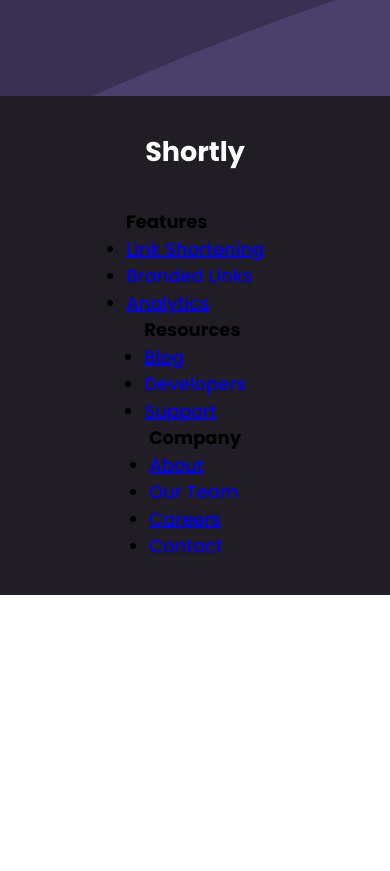
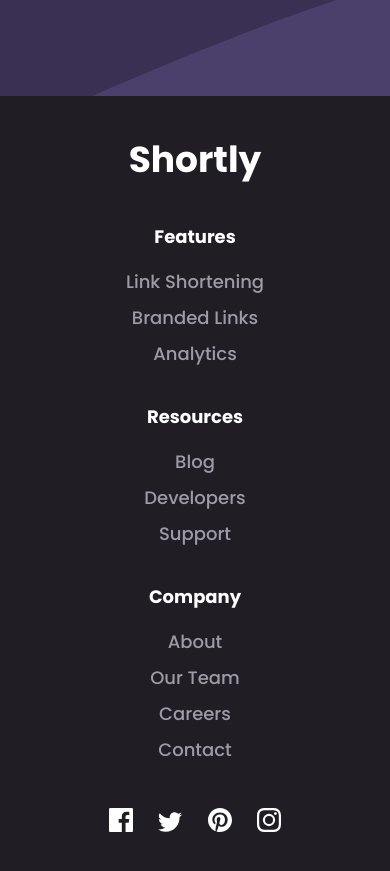
Before and after one commit to DariusMatthews/shorty_landing_page, a React (Create React App) app: page / in a window 390 px wide. Shown: the part 2680-3551 px from the top of the page. Before the commit the page ends 3275 px from the top, so only its background shows below. Built offline with nearby package versions, Linux system fonts and the light colour scheme.

Commit message:
finished footer and mobile design

```diff
--- a/src/components/Footer/Footer.jsx
+++ b/src/components/Footer/Footer.jsx
@@ -1,6 +1,10 @@
 import React from 'react'
 import FooterList from '../List/FooterList';
 import FooterContent from '../../content/FooterContent';
+import facebook from '../../images/icon-facebook.svg';
+import twitter from '../../images/icon-twitter.svg';
+import pinterest from '../../images/icon-pinterest.svg';
+import instagram from '../../images/icon-instagram.svg';
 
 export default function Footer() {
   const [features, resources, company] = FooterContent;
@@ -8,6 +12,7 @@ export default function Footer() {
   return (
     <div className="footer">
       <h1 className="footer__title">Shortly</h1>
+      <div className="footer__list">
         <FooterList
           title={features.title}
           contents={features.links}
@@ -21,5 +26,17 @@ export default function Footer() {
           contents={company.links}
         />
       </div>
+      <div className="footer__socials">
+
+        <a href="#" className="footer__socialLinks"><img src={facebook} alt="facebook" className="footer__socialIMG" /></a>
+
+        <a href="#" className="footer__socialLinks"><img src={twitter} alt="twitter" className="footer__socialIMG" /></a>
+
+        <a href="#" className="footer__socialLinks"><img src={pinterest} alt="pinterest" className="footer__socialIMG" /></a>
+
+        <a href="#" className="footer__socialLinks"><img src={instagram} alt="instagram" className="footer__socialIMG" /></a>
+
+      </div>
+    </div>
   )
 }
--- a/src/scss/1-components/_components-dir.scss
+++ b/src/scss/1-components/_components-dir.scss
@@ -1,5 +1,7 @@
 @import './buttons/roundBtn';
 @import './buttons/rectangleBtn';
+
+@import './list/footerList';
 
 @import './cards/urlCard';
 @import './cards/contentCard';
--- a/src/scss/1-components/footer/_footer.scss
+++ b/src/scss/1-components/footer/_footer.scss
@@ -9,7 +9,19 @@
 
   &__title {
     color: white;
-    font-size: 1.5rem;
+    font-size: 2rem;
     margin-bottom: 2rem;
   }
+
+  &__list {
+    margin-bottom: .5rem;
+  }
+
+  &__socials {
+    margin-bottom: .7rem;
+  }
+
+  &__socialLinks {
+    padding: 0 .7rem;
+  }
 }
--- /dev/null
+++ b/src/scss/1-components/list/_footerList.scss
@@ -0,0 +1,19 @@
+.Flist {
+  text-align: center;
+  margin-bottom: 2rem;
+
+  &__title {
+    color: white;
+    margin-bottom: 1rem;
+  }
+
+  &__listItem {
+    list-style: none;
+    margin: .5rem 0;
+  }
+
+  &__listLink {
+    text-decoration: none;
+    color: $GreyViolet;
+  }
+}
```
Lines whose indentation alone changed are shown as unchanged.
